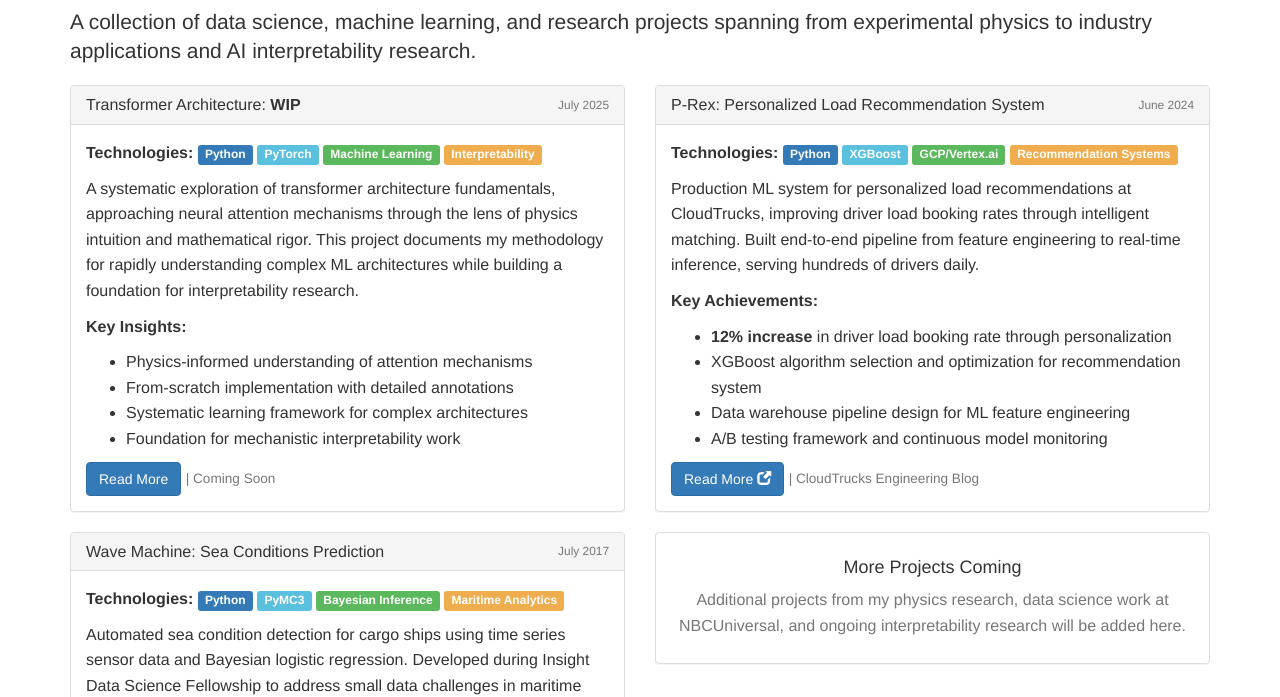
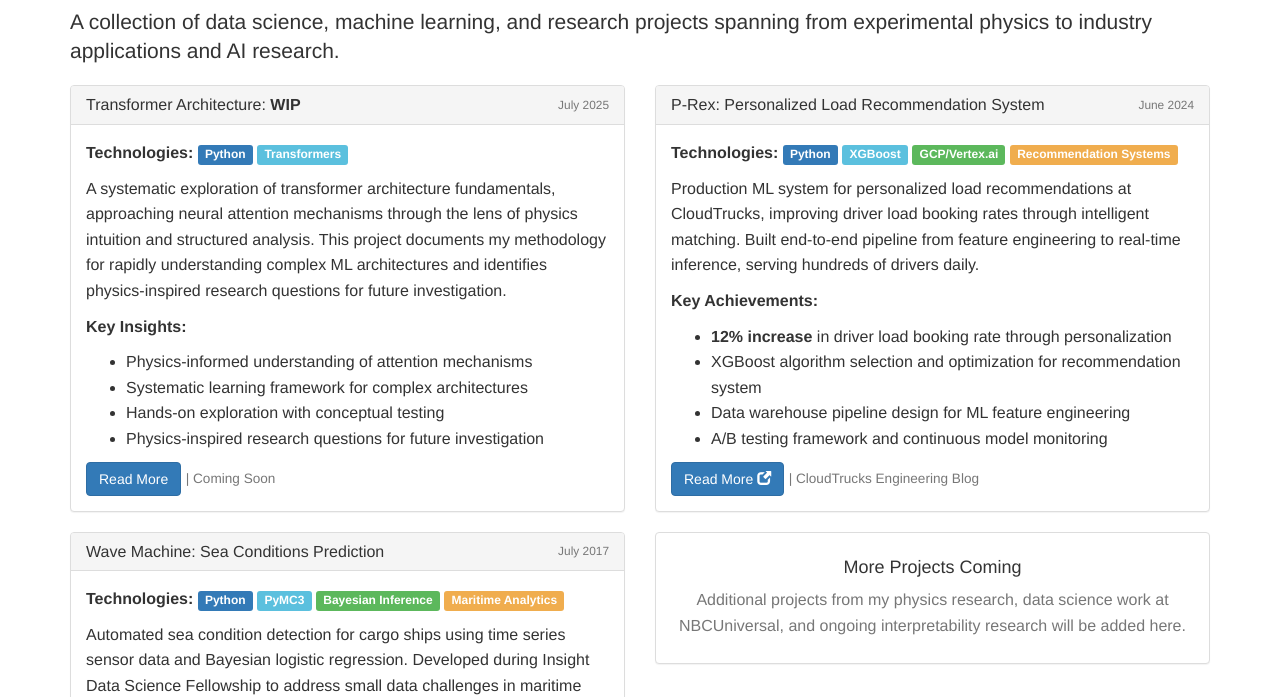
Before and after one commit to kyungeunlim/kyungeunlim.github.io, a plain HTML site: page projects.html in a window 1280 px wide. Shown: the part 103-800 px from the top of the page. Drawn offline with nearby package versions, Linux system fonts and the light colour scheme; a script that the page names is missing; files whose address does not match are found by name.

Commit message:
modify tranformer project section

```diff
--- a/projects.html
+++ b/projects.html
@@ -62,7 +62,7 @@
 
       <div class="starter-template">
         <h1>Projects</h1>
-        <p class="lead">A collection of data science, machine learning, and research projects spanning from experimental physics to industry applications and AI interpretability research.</p>
+        <p class="lead">A collection of data science, machine learning, and research projects spanning from experimental physics to industry applications and AI research.</p>
       </div>
 
       <!-- Projects Grid -->
@@ -79,18 +79,18 @@
 	    <div class="panel-body">
               <p><strong>Technologies:</strong>
 		<span class="label label-primary">Python</span>
-		<span class="label label-info">PyTorch</span>
-		<span class="label label-success">Machine Learning</span>
-		<span class="label label-warning">Interpretability</span>
+		<span class="label label-info">Transformers</span>
+		<!--<span class="label label-success">Machine Learning</span>-->
               </p>
-              <p>A systematic exploration of transformer architecture fundamentals, approaching neural attention mechanisms through the lens of physics intuition and mathematical rigor. This project documents my methodology for rapidly understanding complex ML architectures while building a foundation for interpretability research.</p>
+              <p>A systematic exploration of transformer architecture fundamentals, approaching neural attention mechanisms through the lens of physics intuition and structured analysis. This project documents my methodology for rapidly understanding complex ML architectures and identifies physics-inspired research questions for future investigation.
+	      </p>
 
               <p><strong>Key Insights:</strong></p>
               <ul>
 		<li>Physics-informed understanding of attention mechanisms</li>
-		<li>From-scratch implementation with detailed annotations</li>
 		<li>Systematic learning framework for complex architectures</li>
-		<li>Foundation for mechanistic interpretability work</li>
+		<li>Hands-on exploration with conceptual testing</li>
+		<li>Physics-inspired research questions for future investigation</li>
               </ul>
 
               <a href="transformer.html" class="btn btn-primary">Read More</a>
```
Also changed, not shown: transformer_draft.html (+4 -4 lines).
